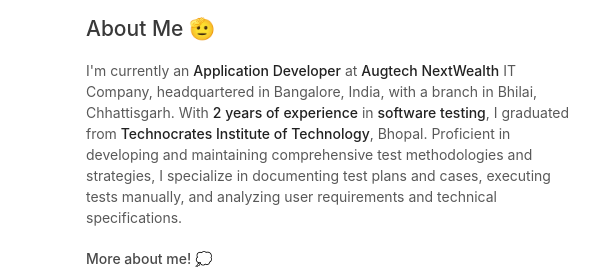
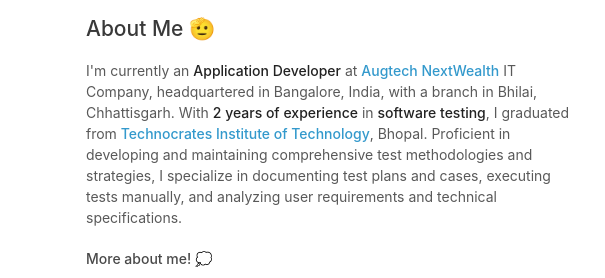
Before and after one commit to shthombre/shthombre.github.io, a plain HTML site: page index.html in a window 1280 px wide. Shown: the part 101-379 px from the top of the page, 484-1089 px from the left. Drawn offline with Linux system fonts and the light colour scheme.

Commit message:
Update index.html

```diff
--- a/index.html
+++ b/index.html
@@ -41,9 +41,9 @@
         </table>
         <h2 id="about-me-">About Me 🫡</h2>
 
-        <p>I'm currently an <strong>Application Developer</strong> at <a href="https://www.augnw.com/" previewlistener="true"><strong>Augtech NextWealth</strong></a> IT Company, headquartered in Bangalore, India,
+        <p>I'm currently an <strong>Application Developer</strong> at <strong><a href="https://www.augnw.com/" previewlistener="true">Augtech NextWealth</a></strong> IT Company, headquartered in Bangalore, India,
           with a branch in Bhilai, Chhattisgarh. With <strong>2 years of experience</strong> in <strong>software testing</strong>,
-          I graduated from <a href="https://technocratsgroup.edu.in/technocrats-institute-of-technology-science/" previewlistener="true"><strong> Technocrates Institute of Technology</strong></a>, Bhopal.
+          I graduated from <strong><a href="https://technocratsgroup.edu.in/technocrats-institute-of-technology-science/" previewlistener="true"> Technocrates Institute of Technology</a></strong>, Bhopal.
           Proficient in developing and maintaining comprehensive test methodologies and strategies,
           I specialize in documenting test plans and cases, executing tests manually, and analyzing user requirements and
           technical specifications.
```
